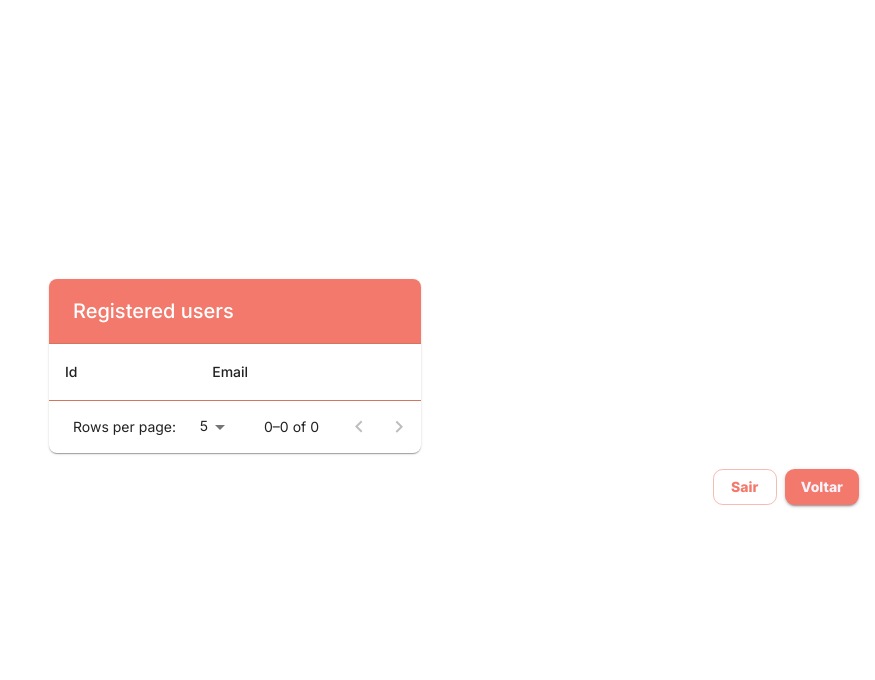
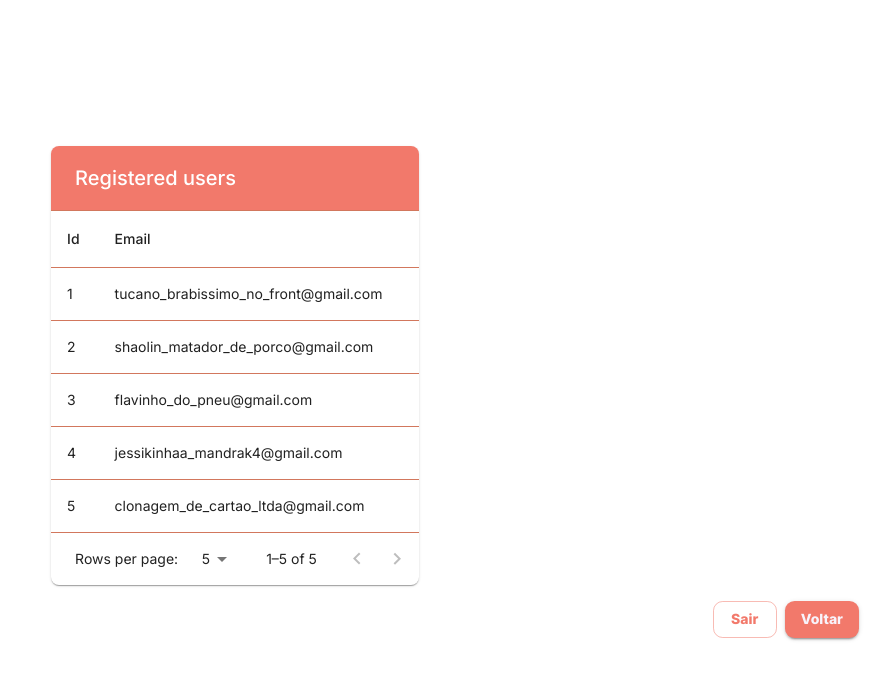
Before and after one commit to Joao-Eduardo-AJ/unFormLogin, a React (Vite) app: page /registeredusers in a window 1280 px wide. Shown: the top 680 px of the page, without its empty margins (405-1280 px from the left). Built offline with nearby package versions, Linux system fonts and the light colour scheme.

Commit message:
feat: update registered users initial arg

```diff
--- a/src/reducer/initialArg.ts
+++ b/src/reducer/initialArg.ts
@@ -2,5 +2,31 @@ import { State } from '.';
 
 export const initialState: State = {
   alertSnackBarVisible: false,
-  registeredUsers: [],
+  registeredUsers: [
+    {
+      id: 1,
+      email: 'tucano_brabissimo_no_front@gmail.com',
+      password: '123123',
+    },
+    {
+      id: 2,
+      email: 'shaolin_matador_de_porco@gmail.com',
+      password: '123123',
+    },
+    {
+      id: 3,
+      email: 'flavinho_do_pneu@gmail.com',
+      password: '123123',
+    },
+    {
+      id: 4,
+      email: 'jessikinhaa_mandrak4@gmail.com',
+      password: '123123',
+    },
+    {
+      id: 5,
+      email: 'clonagem_de_cartao_ltda@gmail.com',
+      password: '123123',
+    },
+  ],
 };
```
